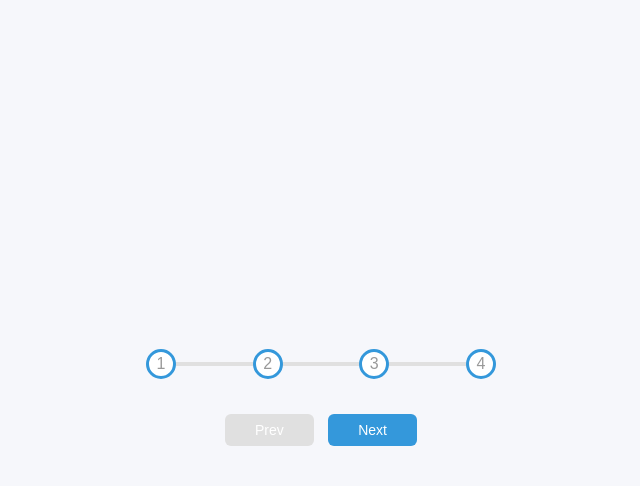
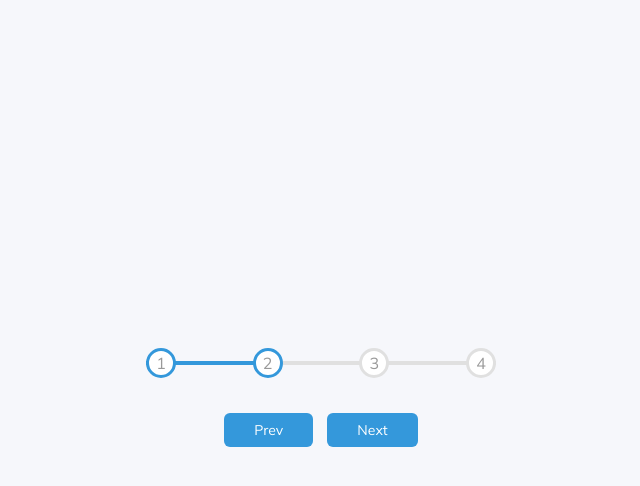
Before and after one commit to ChristianWinterhalter/CW_Website, a website: page experience_pages/progressbar.html in a window 1280 px wide. Both pictures are taken after a click on the button "Next". Shown: the whole page, without its empty margins (319-959 px from the left). Drawn offline with Linux system fonts and the light colour scheme; a web font is replaced by a local one.

Commit message:
Complete progressbar page

```diff
--- a/experience_pages/progressbar.html
+++ b/experience_pages/progressbar.html
@@ -2,9 +2,8 @@
 <html lang="en">
 <head>
     <meta charset="UTF-8">
-    <meta http-equiv="X-UA-Compatible" content="IE=edge">
     <meta name="viewport" content="width=device-width, initial-scale=1.0">
-    <link rel="stylesheet" href="style.css">
+    <link rel="stylesheet" href="style_progressbar.css">
     <title>Christian Winterhalter - Progress</title>
 </head>
 <body>
@@ -12,13 +11,13 @@
         <div class="progress-container">
             <div class="progress" id="progress"></div>
             <div class="circle active">1</div>
-            <div class="circle active">2</div>
-            <div class="circle active">3</div>
-            <div class="circle active">4</div>
+            <div class="circle">2</div>
+            <div class="circle">3</div>
+            <div class="circle">4</div>
         </div>
-        <button class="btn" id="preview" disabled>Prev</button>
+        <button class="btn" id="prev" disabled>Prev</button>
         <button class="btn" id="next">Next</button>
     </div>
-    <script src="script.js"></script>
+    <script src="script_progressbar.js"></script>
 </body>
 </html>
--- /dev/null
+++ b/experience_pages/script_progressbar.js
@@ -0,0 +1,52 @@
+const progress = document.getElementById('progress')
+const prev = document.getElementById('prev')
+const next = document.getElementById('next')
+const circles = document.querySelectorAll('.circle')
+
+let currentActive = 1
+
+next.addEventListener('click', () => {
+    currentActive++
+
+    if(currentActive > circles.length) {
+        currentActive = circles.length
+    }
+
+    console.log(currentActive)
+    update()
+})
+
+prev.addEventListener('click', () => {
+    currentActive--
+
+    if(currentActive < 1) {
+        currentActive = 1
+    }
+
+    console.log(currentActive)
+    update()
+})
+
+function update() {
+    circles.forEach((circle, idx) => {
+        if(idx < currentActive) {
+            circle.classList.add('active')
+        } else {
+            circle.classList.remove('active')
+        }
+    })
+
+    const actives = document.querySelectorAll('.active')
+
+    console.log(actives.length, circles.length)
+    progress.style.width = (actives.length -1) / (circles.length - 1) * 100 + '%'
+
+    if(currentActive === 1) {
+        prev.disabled = true
+    } else if (currentActive === circles.length) {
+        next.disabled = true
+    } else {
+        prev.disabled = false
+        next.disabled = false
+    }
+}
--- a/experience_pages/style.css
+++ b/experience_pages/style_progressbar.css
@@ -1,4 +1,4 @@
-@import url('https://font.googleapis.com/css2?family=Muli&display=swap');
+@import url('https://fonts.googleapis.com/css2?family=Mulish&display=swap');
 
 :root {
     --line-border-fill: #3498db;
@@ -11,7 +11,7 @@
 
 body {
     background-color: #f6f7fb;
-    font-family: 'Muli', sans-serif;
+    font-family: 'Mulish', sans-serif;
     display: flex;
     align-items: center;
     justify-content: center;
```
